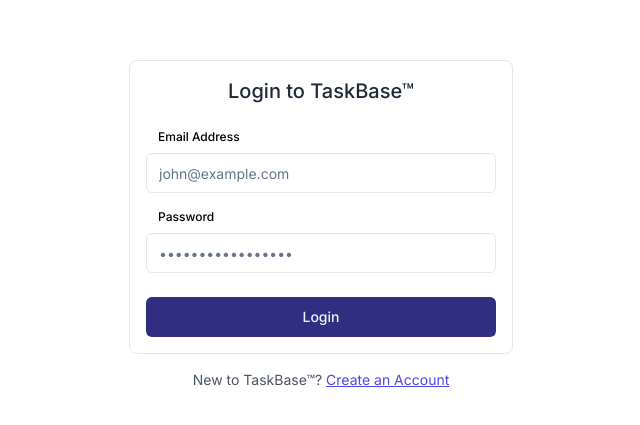
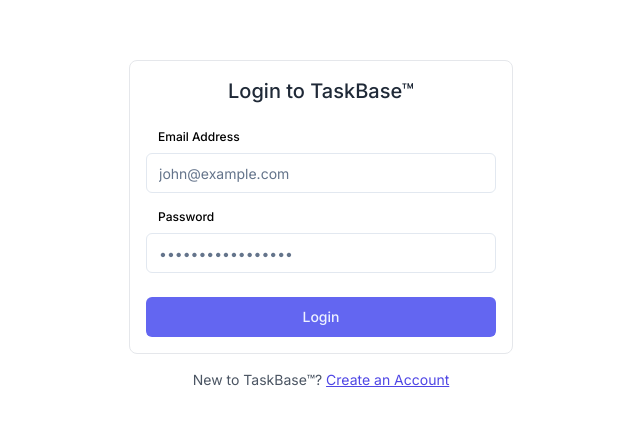
Before and after one commit to mobihack/taskbase-app, a Next.js app: page /auth/login in a window 1280 px wide. Shown: the part 175-600 px from the top of the page, without its empty margins (319-959 px from the left). Built offline with nearby package versions, Linux system fonts and the light colour scheme.

Commit message:
fix: tweak button color

```diff
--- a/src/components/ui/Button/Button.tsx
+++ b/src/components/ui/Button/Button.tsx
@@ -14,7 +14,7 @@
       },
       variant: {
         default:
-          "bg-brand-900 text-brand-50 hover:bg-brand-900/90 dark:bg-brand-50 dark:text-brand-900 dark:hover:bg-brand-50/90",
+          "bg-brand-500 text-brand-50 hover:bg-brand-900/90 dark:bg-brand-50 dark:text-brand-900 dark:hover:bg-brand-50/90",
         destructive:
           "bg-red-500 text-brand-50 hover:bg-red-500/90 dark:bg-red-900 dark:text-brand-50 dark:hover:bg-red-900/90",
         outline:
```
